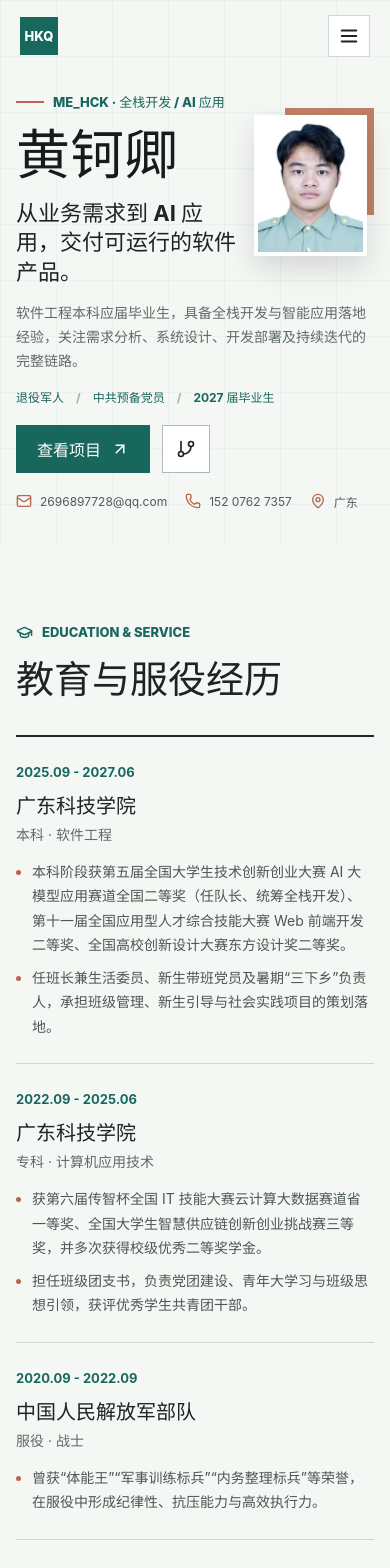
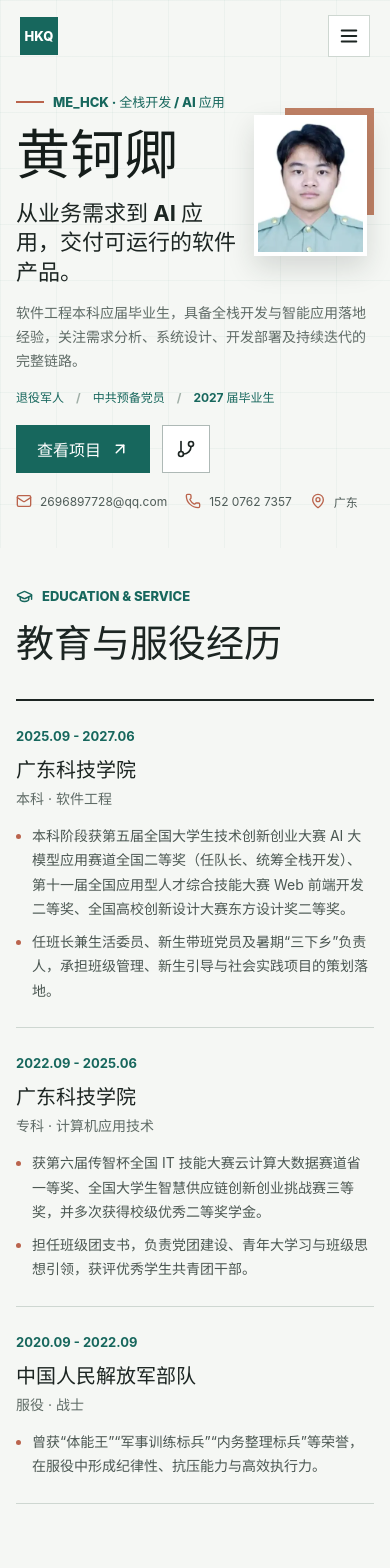
Before and after one commit to Coisini-K/Introduction, a Vue app: page / in a window 390 px wide. Shown: the top 1568 px of the page. Built offline with nearby package versions, Linux system fonts and the light colour scheme.

Commit message:
fix: show education section within first viewport

```diff
--- a/src/style.css
+++ b/src/style.css
@@ -392,6 +392,10 @@ main {
 
 .education-list {
   border-top: 2px solid var(--ink);
+}
+
+.education-section {
+  padding-top: 36px;
 }
 
 .education-item {
@@ -929,6 +933,8 @@ html.motion-ready [data-reveal].is-visible {
     padding: 76px 0;
   }
 
+  .education-section { padding-top: 40px; }
+
   .section-heading {
     margin-bottom: 34px;
   }
```
